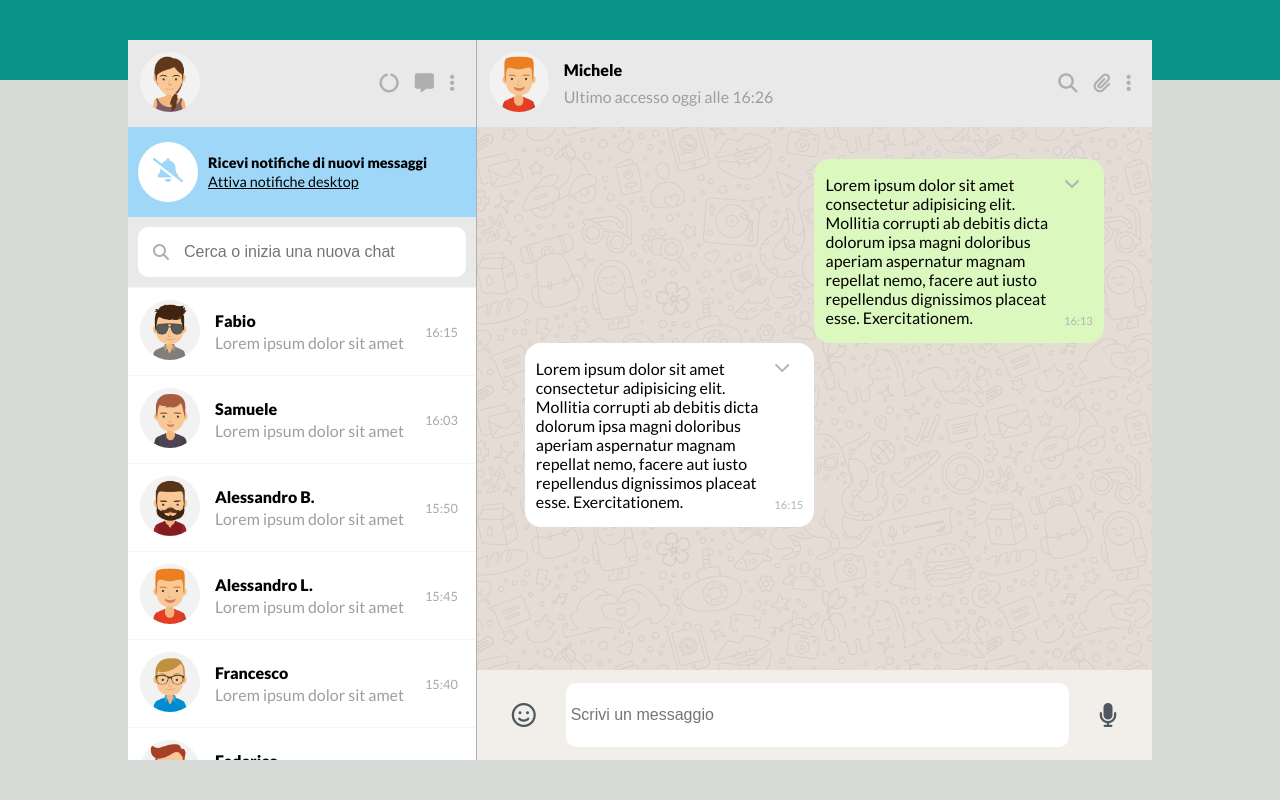
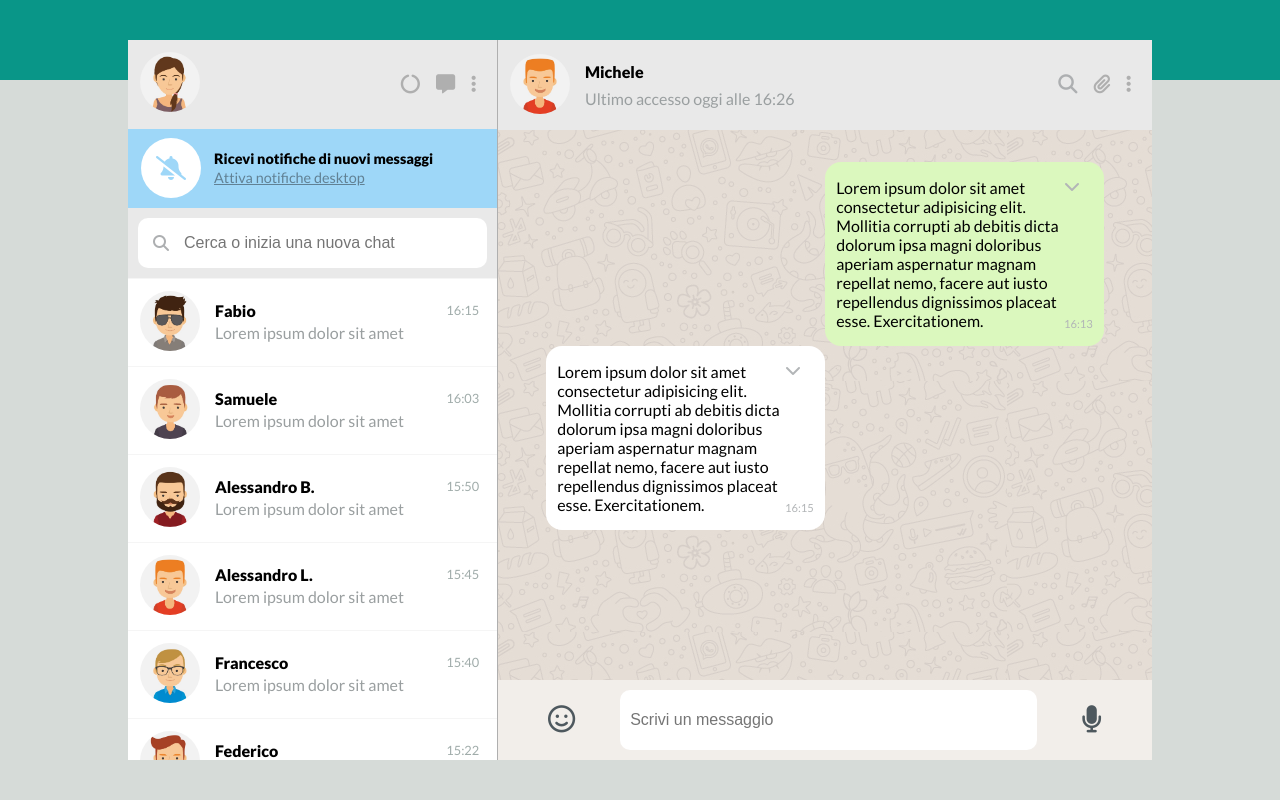
Before and after one commit to simoneaucello/html-css-boolzapp, a plain HTML site: page index.html in a window 1280 px wide. Drawn offline with Linux system fonts and the light colour scheme.

Commit message:
[fix] responsive

```diff
--- a/assets/css/style.css
+++ b/assets/css/style.css
@@ -61,7 +61,6 @@ img{
 
 .left-col{
   width: 370px;
-  /* width: 30%; */
   max-height: 100%;
   border-right: 1px solid #afafaf;
 
@@ -69,8 +68,9 @@ img{
 
 .scroll{
   width: 100%;
-  height: 75%;
+  height: calc(100% - 230px);
   overflow-y: scroll;
+  background-color: white;
 }
 
 
@@ -78,7 +78,7 @@ img{
 .top-l-bar{
   background-color: #e9e9e9;
   padding: 5px;
-  height: 88px;
+  height: 90px;
 
 }
 
@@ -96,12 +96,17 @@ img{
 .notification{
   background-color: #9ed7f8 ;
   align-items: center;
+  height: 80px;
+}
+
+.notification .text-not a{
+  color: #618194;
 }
 
 .not-off{
   background-color: white;
-  margin: 15px 10px;
-  padding-top:18px;
+  margin: 0px 13px;
+  padding-top:20px;
   width: 60px;
   height:60px;
   text-align: center;
@@ -112,6 +117,7 @@ img{
 
 .find{
   padding: 10px;
+  height: 70px
 }
 
 .search {
@@ -123,8 +129,8 @@ img{
   background-color: white;
   border-radius: 10px;
   color: #adafb1;
+}
 
-}
 .search input {
   width: 100%;
   border: none;
@@ -172,6 +178,7 @@ img{
 
 .hours {
   margin-left: auto;
+  margin-bottom: 25px;
   font-size: 0.8rem;
   margin-right: 0.8rem;
   color: #a0acaa;
@@ -193,28 +200,29 @@ img{
 /* RIGHT COL  */
 
 .right-col{
-  width: 70%;
+  width: calc(100% - 370px);
   max-height: 100%;
 
 }
 
 .top-r-bar{
-  /* height:10%; */
   background-color: #e9e9e9;
   padding: 5px;
   align-items: center;
+  height: 90px;
 
 }
 
 .top-r-bar p{
   color: black;
   padding-top: 5px;
-  height: 15%;
+  /* height: 15%; */
 
 }
 
 .top-r-bar .text-card p{
   color: #9a9fa0;
+  font-weight: 500;
 }
 
 /* MAIN CHAT  */
@@ -222,8 +230,7 @@ img{
 .main-chat{
   background-image: url(../img/mine.jpg);
   background-repeat: repeat;
-  height: 80%;
-  /* margin: ; */
+  height: calc(100% - 170px);
 }
 
 .message-box {
@@ -254,13 +261,13 @@ img{
 
 .opt-chat {
   position: absolute;
-  right: 0.8rem; ;
+  right: 0.8rem;
   top: 2rem;
-  /* height: fit-content; */
   background-color: white;
   line-height: 2rem;
-  box-shadow: 3px 3px 3px 3px #C8CAC6;
+  box-shadow: 1px 1px 5px 2px #C8CAC6;
   display: none;
+  border-radius: 5px;
 
 }
 
@@ -273,15 +280,14 @@ img{
   background-color: #C8CAC6;
   cursor: pointer;
 
+
 }
 
 
 .bot-r-bar{
-  /* height: 10%; */
   background-color: #f2eeea;
   padding: 5px;
-  max-height: 100%;
-
+  height: 80px;
 }
 
 .opt p{
@@ -295,32 +301,33 @@ color: #b2b5b7;
 }
 
 .write-box {
+  margin-top: 10px;
   display: flex;
   justify-content: space-between;
-  /* height: 90%;  */
+  align-items: center;
 }
 
 .emoticon , .rec {
-  padding: 0px 30px;
+  padding: 0px 45px;
   display: flex;
   justify-content: center;
   align-items: center;
-  font-size: 1.5rem;
+  font-size: 1.7rem;
   color: #4e585e;
 }
 
 .input-message {
-  height: 80px ;
+  height: 50px ;
   display: flex;
   align-items: center;
-  width: 80%;
+  width: 90%;
 }
 
 .input-message input {
   border-radius: 10px;
   width: calc(100%);
-  padding: 5px;
-  height: 80%;
+  padding: 10px;
+  height: 60px;
   border: none;
   color: #adafb1;
   font-size: 1rem;
@@ -334,7 +341,7 @@ color: #b2b5b7;
 @media screen and (max-width: 991px){
 
   .container{
-    width: 100%;
+    width: 100vw;
     height:100vh;
   }
 
@@ -354,24 +361,21 @@ color: #b2b5b7;
   }
 
   .left-col{
-   /* width: 10%; */
    width: 90px;
-   height: 100%;
   }
 
   .scroll{
-    min-height:85%;
+    height: calc(100% - 90px);
   }
 
   .right-col{
-    width: 90%;
+    width: calc(100% - 90px);
   }
 
 
   .right-col .action{
     display:block;
   }
-
 
 }
 
@@ -398,10 +402,8 @@ color: #b2b5b7;
   }
 
 
-
   .input-message{
     width: 100%;
   }
 
-
 }
--- a/index.html
+++ b/index.html
@@ -50,7 +50,7 @@
 
             <div class="text-not">
             <h4>Ricevi notifiche di nuovi messaggi</h4>
-            <a href="">Attiva notifiche desktop</a>
+            <a href="#">Attiva notifiche desktop</a>
             </div>
           </div>
 <!-- search bar -->
```
